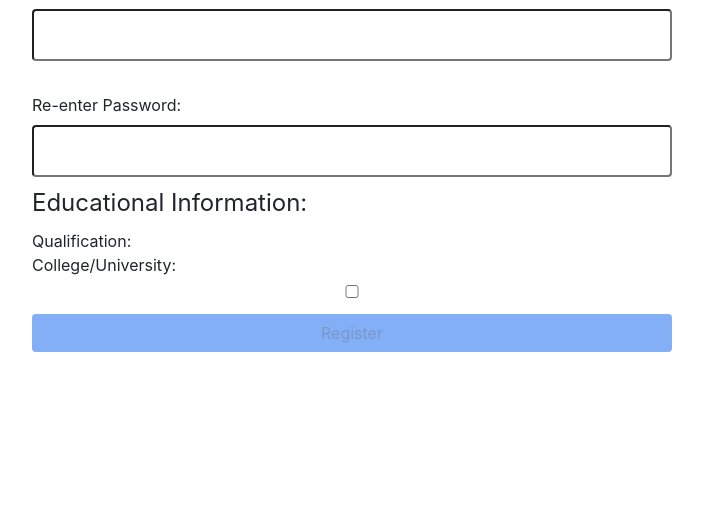
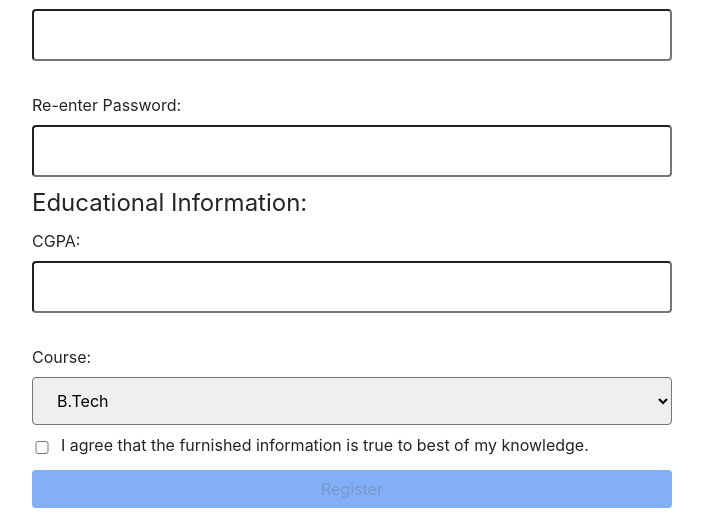
Before and after one commit to s-n-d-p/exam-portal, a PHP site: page /templates/registrationPage.html in a window 1280 px wide. Shown: the part 693-1209 px from the top of the page, without its empty margins (288-991 px from the left). Before the commit the page ends 1045 px from the top, so only its background shows below. Run offline with PHP 8.4, Linux system fonts and the light colour scheme.

Commit message:
Edit form styles

```diff
--- a/static/css/styles.css
+++ b/static/css/styles.css
@@ -1,9 +1,12 @@
-input {
+input, select {
     width: 100%;
     padding: 12px 20px;
     margin: 8px 0;
     box-sizing: border-box;
     border-radius: 4px;
+}
+input[type="checkbox"] {
+    width: 20px;
 }
 
 input[type="submit"],
--- a/templates/registrationPage.html
+++ b/templates/registrationPage.html
@@ -27,12 +27,20 @@
                             Re-enter Password:
                             <input type="password" id="re_password" /> <br />
                             <legend>Educational Information:</legend>
-                            Qualification: <br />
-                            College/University: <br />
+                            CGPA: <input type="number" min="0" max="10" step="0.01"><br />
+                            Course: <select>
+
+                          						<option value="btech">B.Tech</option>
+												<option value="mtech">M.Tech</option>
+                          						<option value="mca">MCA</option>
+
+                          					</select>
+                          <br />
                             <input
                                 type="checkbox"
                                 onchange="toggleSubmit(this)"
                             />
+							&nbsp; I agree that the furnished information is true to best of my knowledge.
                             <input
                                 type="submit"
                                 id="submit"
```
